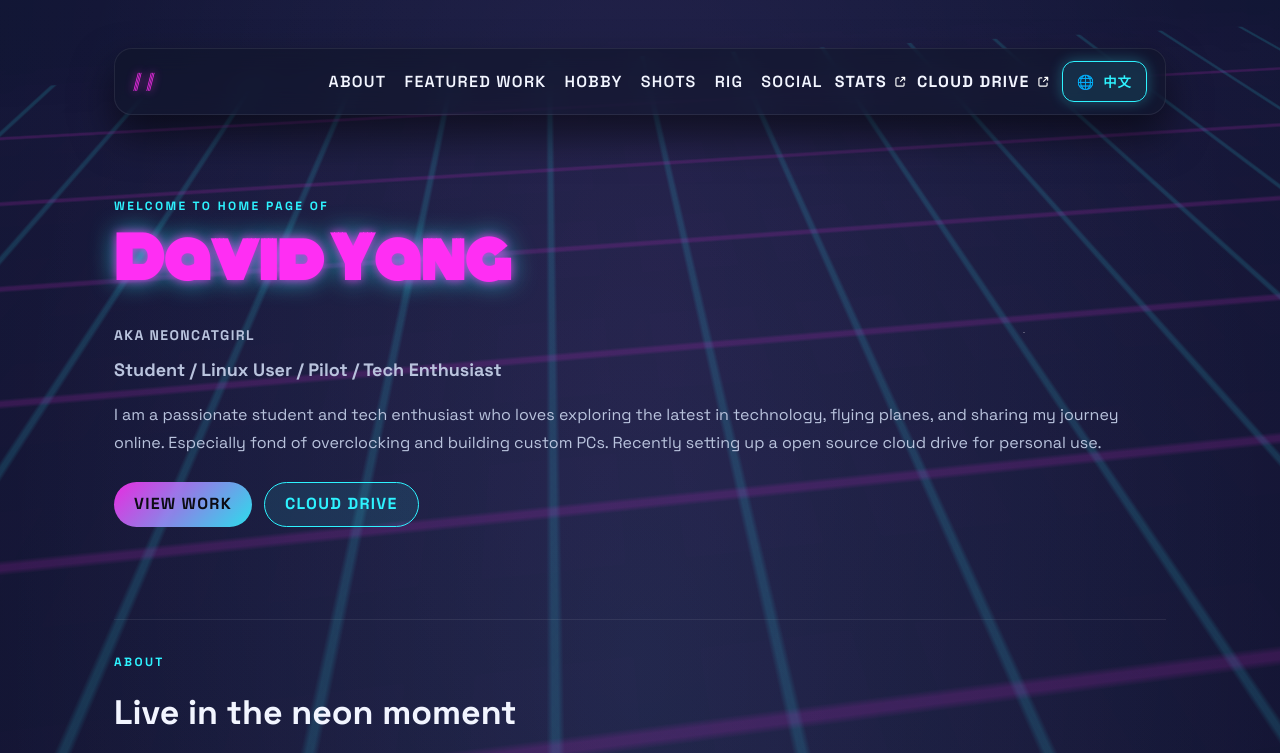
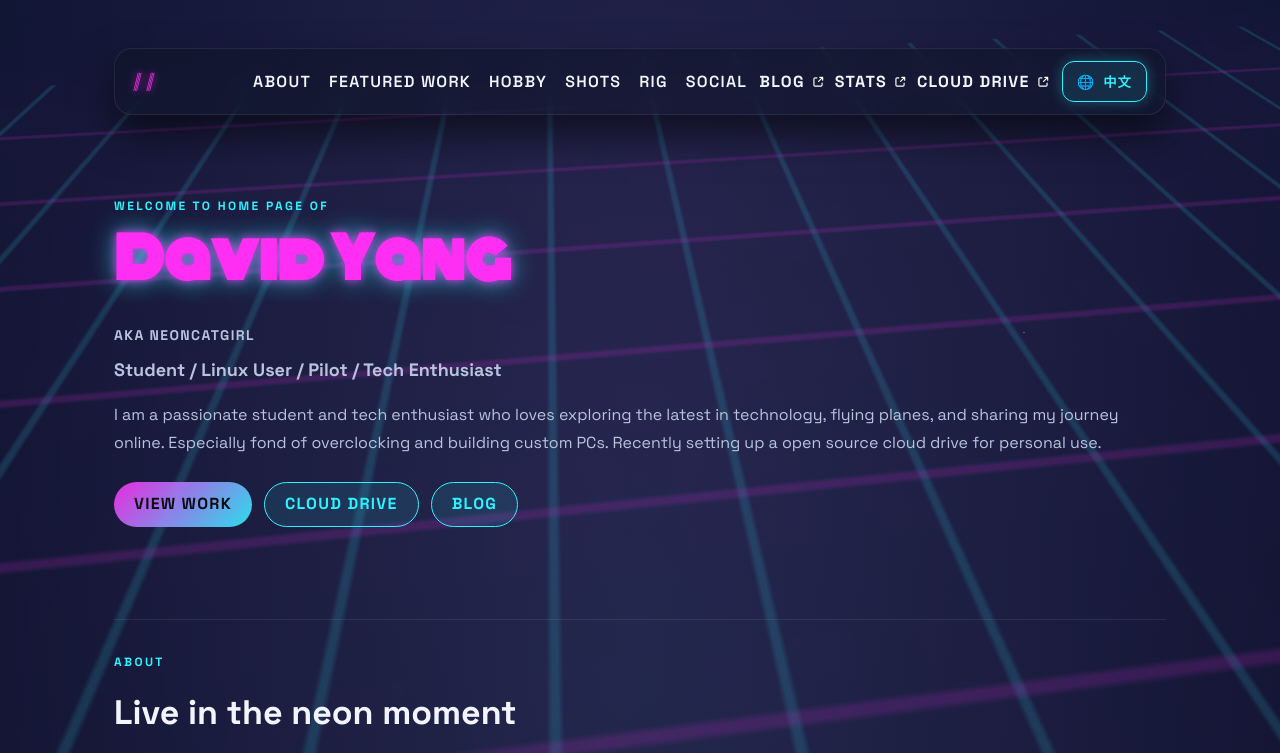
Before and after one commit to xNeonCatGirlx/Personal-Webpage, a plain HTML site: page index.html in a window 1280 px wide. Shown: the top 753 px of the page. Drawn offline with Linux system fonts and the light colour scheme.

Commit message:
added blog button

```diff
--- a/index.html
+++ b/index.html
@@ -32,7 +32,11 @@
             <a data-i18n="nav.social" href="#social">Social</a>
           </nav>
           <div class="top-links">
-            <a class="top-link" href="https://cloud.umami.is/analytics/eu/share/jW599XONXe8lo5DN?date=range%3A0%3A0%3Aall" target="_blank" rel="noreferrer">
+            <a class="top-link" href="https://blog.ncgdrive.site/" target="_blank" rel="noreferrer">
+              <span>Blog</span>
+              <img class="external-icon" src="Resources/external-link-svgrepo-com.svg" alt="" aria-hidden="true">
+            </a>
+            <a class="top-link" href="https://cloud.umami.is/analytics/eu/share/jW599XONXe8lo5DN?date=range%3A1766707200000%3A1766707200000%3Aall" target="_blank" rel="noreferrer">
               <span>Stats</span>
               <img class="external-icon" src="Resources/external-link-svgrepo-com.svg" alt="" aria-hidden="true">
             </a>
@@ -59,11 +63,12 @@
               <span class="subhead" data-i18n="hero.subhead">Student / Linux User / Pilot / Tech Enthusiast</span>
             </h1>
             <p class="lede" data-i18n="hero.lede">
-              I am a passionate student and tech enthusiast who loves exploring the latest in technology, flying planes, and sharing my journey online. Especially fond of overclocking and building custom PCs. Recently setting up a open source cloud drive for personal use.
+              I am a passionate student and tech enthusiast who loves exploring the latest in technology, flying planes, and sharing my journey online. Especially fond of overclocking and building custom PCs. Recently set up a open source cloud drive for personal use. Working on a personal blog page.
             </p>
             <div class="actions">
               <a class="btn primary" data-i18n="hero.viewWork" href="#work">View Work</a>
               <a class="btn ghost" data-i18n="hero.cloudDrive" href="https://ol.ncgdrive.site/" target="_blank" rel="noreferrer">Cloud Drive</a>
+              <a class="btn ghost" data-i18n="hero.blog" href="https://blog.ncgdrive.site/" target="_blank" rel="noreferrer">Blog</a>
             </div>
           </div>
         </section>
@@ -254,6 +259,7 @@
         'hero.lede': 'I am a passionate student and tech enthusiast who loves exploring the latest in technology, flying planes, and sharing my journey online. Especially fond of overclocking and building custom PCs. Recently setting up a open source cloud drive for personal use.',
         'hero.viewWork': 'View Work',
         'hero.cloudDrive': 'Cloud Drive',
+        'hero.blog': 'Blog',
         'about.eyebrow': 'About',
         'about.title': 'Live in the neon moment',
         'about.copy': 'I learn and grow every day, embracing new challenges and technologies to expand my skills and knowledge. My passion lies in creating seamless digital experiences that blend aesthetics with functionality. I thrive in collaborative environments where ideas flow freely, and innovation is encouraged.<br>When I\'m not immersed in tech, you can find me in the skies, flying small aircraft and exploring the world from above. Filming my flights and sharing my experiences online.',
@@ -307,9 +313,10 @@
         'hero.eyebrow': '欢迎来到主页',
         'hero.alias': '又名 NeonCatGirl',
         'hero.subhead': '学生 / Linux 用户 / 飞行爱好者 / 科技控',
-        'hero.lede': '我是一个热爱科技的学生，喜欢探索前沿技术、开飞机，并把经历分享给大家。尤其痴迷超频和折腾自组电脑，最近还搭建了一个开源的私有云盘。',
+        'hero.lede': '我是一个热爱科技的学生，喜欢探索前沿技术、开飞机，并把经历分享给大家。尤其痴迷超频和折腾自组电脑，最近搭建了一个开源的私有云盘。正在制作个人博客页面。',
         'hero.viewWork': '查看作品',
         'hero.cloudDrive': '云盘入口',
+        'hero.blog': '博客',
         'about.eyebrow': '关于',
         'about.title': '活在霓虹此刻',
         'about.copy': '我每天都在学习和成长，拥抱新挑战、新技术，让审美与功能并行。喜欢在团队中碰撞创意、激发创新。<br>不搞技术时，我就在天空中，开着飞机、拍摄飞行视频，也会在网上分享这些体验。',
@@ -363,9 +370,10 @@
         'hero.eyebrow': 'ようこそ、ここは',
         'hero.alias': '別名 NeonCatGirl',
         'hero.subhead': '学生 / Linux ユーザー / パイロット / テック好き',
-        'hero.lede': '最新テクノロジーを触り、飛行機を操縦し、その経験をシェアするのが好きな学生です。オーバークロックや自作 PC が大好物。最近はプライベートで使うオープンソースのクラウドドライブも構築しました。',
+        'hero.lede': '最新テクノロジーを触り、飛行機を操縦し、その経験をシェアするのが好きな学生です。オーバークロックや自作 PC が大好物。最近はプライベートで使うオープンソースのクラウドドライブも構築しました。個人ブログページも制作中です。',
         'hero.viewWork': 'プロジェクトを見る',
         'hero.cloudDrive': 'クラウドドライブ',
+        'hero.blog': 'ブログ',
         'about.eyebrow': '概要',
         'about.title': 'ネオンの瞬間を生きる',
         'about.copy': '毎日学びながらスキルと知識を広げ、デザインと機能の両立を目指しています。自由にアイデアを出し合い、イノベーションを生む環境が大好きです。<br>テックから離れるときは、小型機で空を飛んだり、その映像を撮って共有しています。',
```
